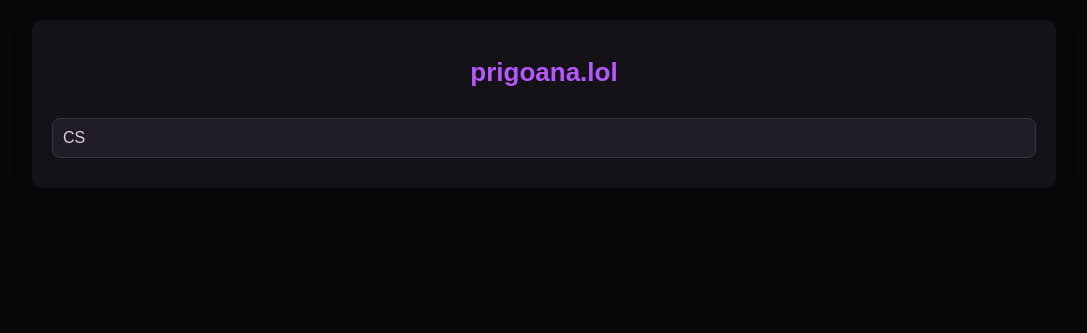
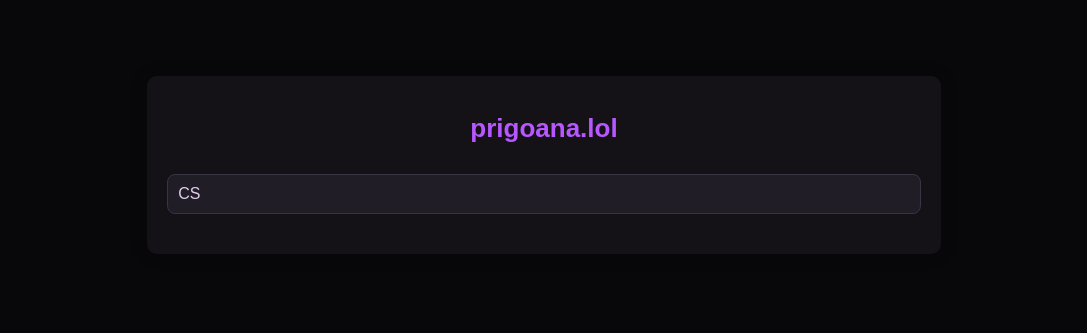
Before and after one commit to EduardPrigoana/prigoana.com, a plain HTML site: page index.html in a window 1280 px wide. Shown: the whole page, without its empty margins (96-1183 px from the left). Drawn offline with Linux system fonts and the light colour scheme.

Commit message:
styling changes

```diff
--- a/index.html
+++ b/index.html
@@ -14,15 +14,18 @@
             color: #e0ceed;
         }
         .container {
-            width: 80%;
-            margin: 20px auto;
+            width: 210mm;
+            margin: 0 auto;
+            padding: 20mm;
         }
         .sitemap {
             background-color: #151217;
             color: #e0ceed;
+            height: 100%;
+            box-shadow: 0 0 20px rgba(0, 0, 0, 0.1);
+            border-radius: 10px;
             padding: 20px;
-            border-radius: 10px;
-            box-shadow: 0 0 20px rgba(0, 0, 0, 0.1);
+            box-sizing: border-box;
         }
         h1 {
             text-align: center;
@@ -32,15 +35,17 @@
             font-weight: bold;
         }
         .section {
-            margin-bottom: 10px;
+            margin-bottom: 20px;
         }
-        .section > .title {
+        .title {
             background-color: #211d26;
             padding: 10px;
             border-radius: 8px;
             border: 1px solid #3b3442;
             cursor: pointer;
             margin-top: 10px;
+            color: #e0ceed;
+            font-size: 16px;
         }
         .section-content {
             display: none;
@@ -49,12 +54,6 @@
             border: 1px solid #3b3442;
             border-radius: 8px;
             margin-top: 5px;
-        }
-        .section-content .title {
-            margin-top: 5px;
-        }
-        .section-content .title + .section-content {
-            padding-left: 20px;
         }
         .section-content a {
             display: block;
@@ -65,6 +64,7 @@
             border-radius: 8px;
             border: 1px solid #3b3442;
             margin-top: 5px;
+            font-size: 14px;
         }
         .section-content a:hover {
             background-color: #2c282f;
@@ -82,7 +82,7 @@
                 <div class="title" onclick="toggleContent(this)">CS</div>
                 <div class="section-content">
                     <div class="section">
-                      <a href="https://prigoana.lol/CS/ProblemSolvingProcess/">Problem Solving Process</a>
+                        <a href="https://prigoana.lol/CS/ProblemSolvingProcess/">Problem Solving Process</a>
                     </div>
                 </div>
             </div>
```
Also changed, not shown: CS/ProblemSolvingProcess/index.html (+1 -1 lines).
